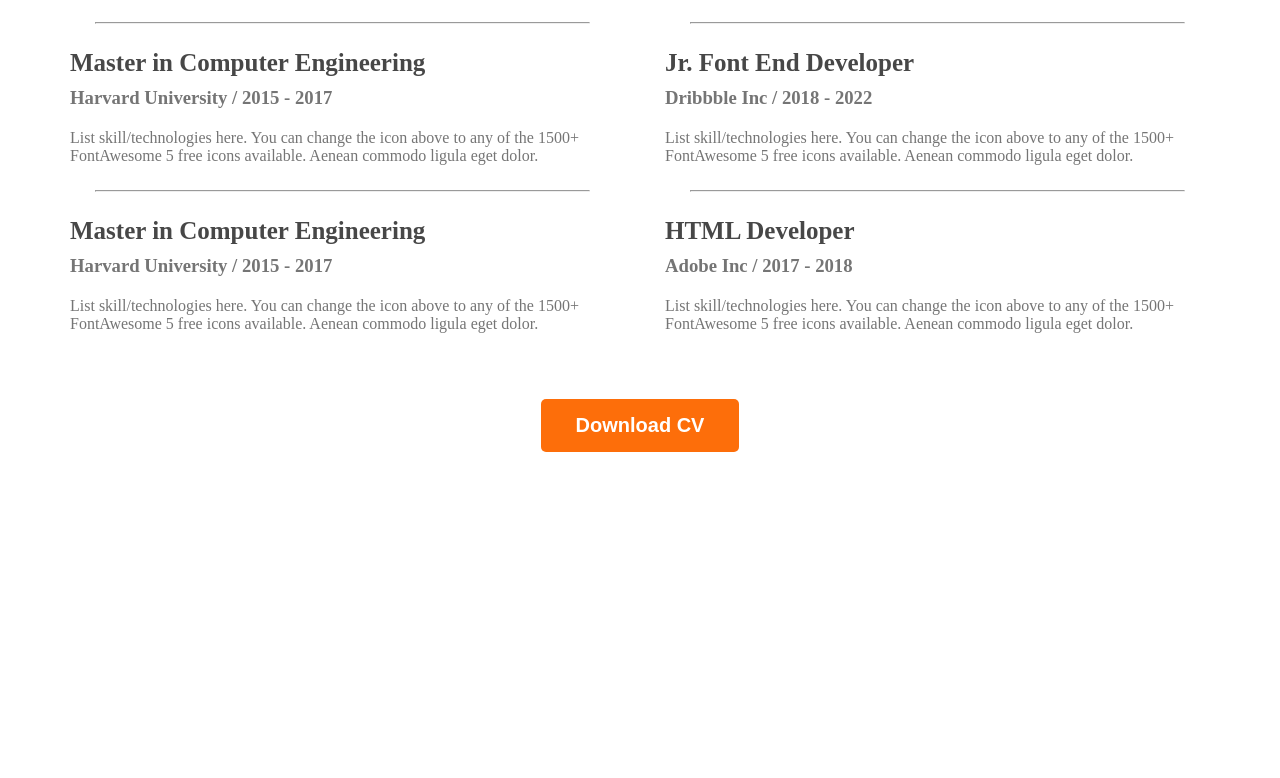
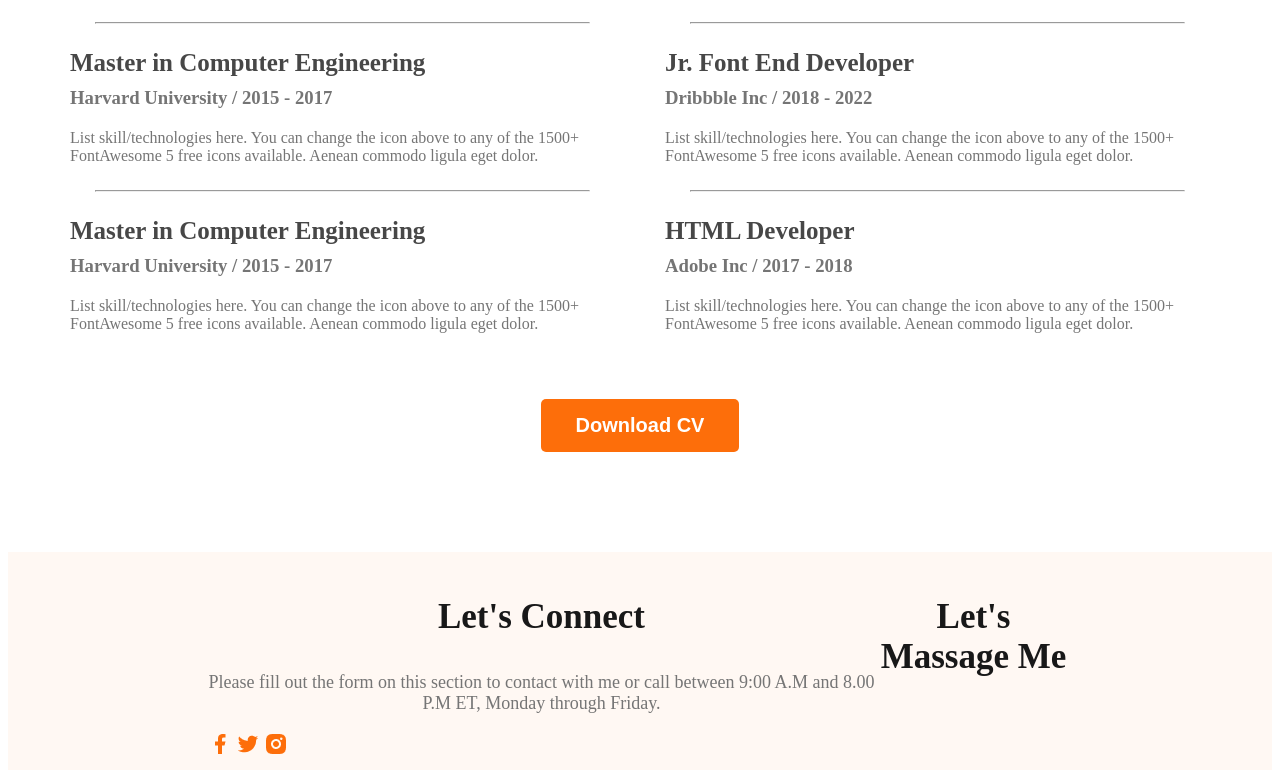
Before and after one commit to jalalferoj/Developer-Portfolio, a plain HTML site: page index.html in a window 1280 px wide. Shown: the part 2162-2940 px from the top of the page. Before the commit the page ends 2622 px from the top, so only its background shows below. Drawn offline with Linux system fonts and the light colour scheme.

Commit message:
footer added

```diff
--- a/index.html
+++ b/index.html
@@ -161,7 +161,19 @@
            </section>
         </main>
         <footer>
-
+            <div class="footer-colomn">
+                <h3 class="section-title">Let's Connect</h3>
+                <p class="section-description">Please fill out the form on this section to contact with me or call
+                    between 9:00 A.M and 8.00 P.M ET, Monday through Friday.</p>
+                    <div class="social-links">
+                        <a href=""><img src="images/icons/facebook.png" alt=""></a>
+                        <a href=""><img src="images/icons/twitter.png" alt=""></a>
+                        <a href=""><img src="images/icons/insta.png" alt=""></a>
+                    </div>
+            </div>
+            <div class="footer-colomn">
+                <h3 class="section-title">Let's Massage Me</h3>
+            </div>
         </footer>
 </body>
 </html>
--- a/styles/portfolio.css
+++ b/styles/portfolio.css
@@ -153,3 +153,10 @@ main{
     text-align: center;
     margin-top: 50px;
 }
+/*--footer style--*/
+footer{
+    display: flex;
+    background: #fff8f3;
+    margin-top: 100px;
+    padding: 10px 200px;
+}
```
